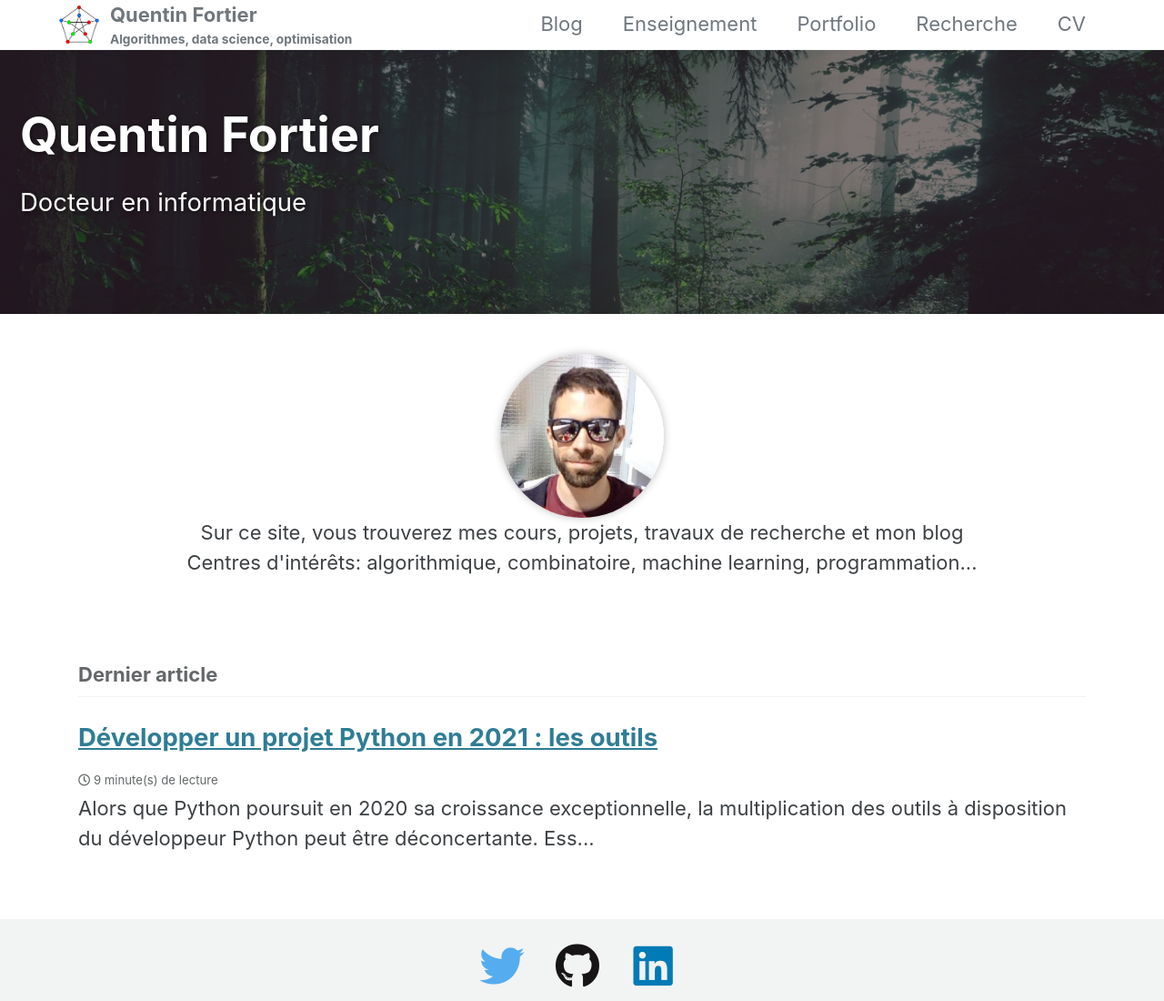
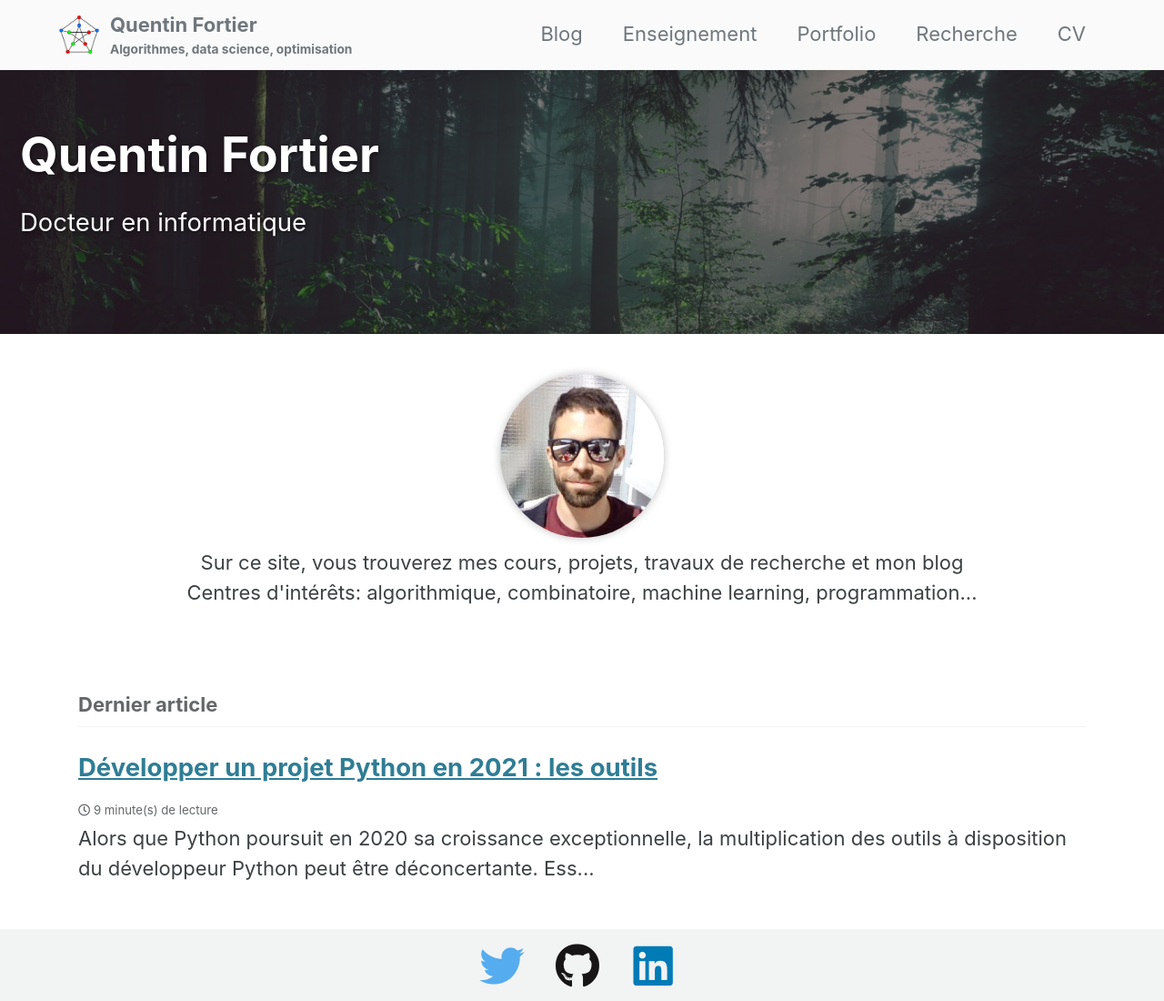
Before and after one commit to fortierq/fortierq.github.io, a Jekyll site: the page built from index.html, in a window 1280 px wide and 1100 px high. Shown: the whole window at 91% size. Built offline with Jekyll 4.4.1, drawn with Linux system fonts in a browser that asks for light colours; cached includes are drawn as plain includes; the list of posts is cut into pages by our own code.

Commit message:
Use half-line and masthead color

```diff
--- a/_includes/masthead.html
+++ b/_includes/masthead.html
@@ -1,6 +1,7 @@
 {% capture logo_path %}{{ site.logo }}{% endcapture %}
 
 <div class="masthead sticky">
+  <div class="half-line"><br></div>
   <div class="masthead__inner-wrap">
     <div class="masthead__menu">
       <nav id="site-nav" class="greedy-nav">
@@ -34,4 +35,5 @@
       </nav>
     </div>
   </div>
+  <div class="half-line"><br></div>
 </div>
--- a/_sass/minimal-mistakes/_footer.scss
+++ b/_sass/minimal-mistakes/_footer.scss
@@ -20,7 +20,7 @@
     @include clearfix;
     margin-left: auto;
     margin-right: auto;
-    margin-top: 1em;
+    margin-top: .5em;
     max-width: 100%;
     padding: 0 0em 0em;
 
--- a/_sass/minimal-mistakes/_masthead.scss
+++ b/_sass/minimal-mistakes/_masthead.scss
@@ -10,6 +10,7 @@
   -webkit-animation-delay: 0.15s;
   animation-delay: 0.15s;
   z-index: 20;
+  background-color: $back;
 
   &__inner-wrap {
     @include clearfix;
@@ -31,6 +32,7 @@
 
     nav {
       z-index: 10;
+      background-color: $back;
     }
 
     a {
--- a/assets/css/main.scss
+++ b/assets/css/main.scss
@@ -5,6 +5,11 @@
 @charset "utf-8";
 
 $max-width: 90%; // added semicolon
+$back: rgb(250, 250, 250);
+
+.half-line {
+  line-height: 50%;
+}
 
 .center {
     margin-left: auto;
@@ -44,7 +49,7 @@ img {
     border: 1px solid lightgray;
   }
   &:hover {
-    background-color: rgb(250, 250, 250);
+    background-color: rgb(245, 245, 245);
   }
 }
 
--- a/index.html
+++ b/index.html
@@ -10,7 +11,7 @@ excerpt: "Docteur en informatique"
 
 <center>
   <img src="/assets/images/qf.png" style="max-width: 180px; border-radius: 50%;" alt="Quentin Fortier">
-  <br>
+  <div class="half-line"><br></div>
 
   <p>
     Sur ce site, vous trouverez mes cours, projets, travaux de recherche et mon blog <br>
```
Also changed, not shown: other parts of index.html (+1 -0 lines).
